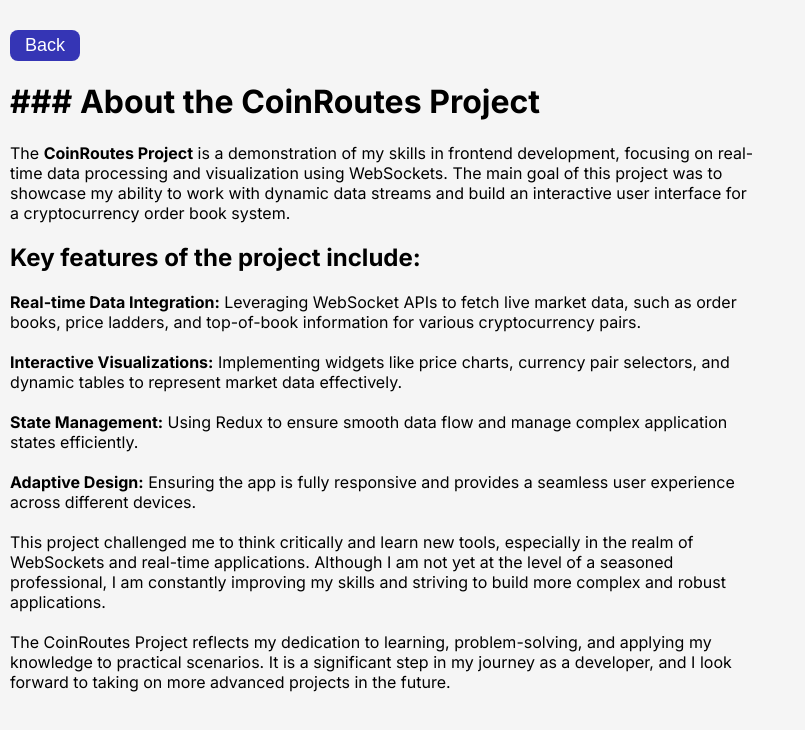
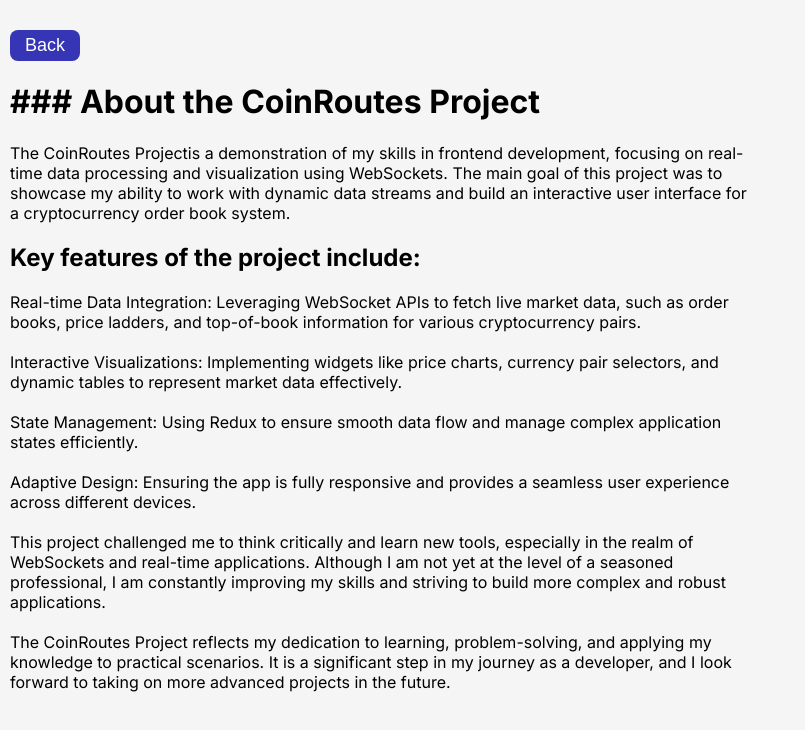
Before and after one commit to Asadullo64/coinroute_on_next.ts, a Next.js app: page /about in a window 1280 px wide. Shown: the top 730 px of the page, without its empty margins (0-805 px from the left). Built offline with nearby package versions, Linux system fonts and the light colour scheme.

Commit message:
fix issue

```diff
--- a/app/about/page.tsx
+++ b/app/about/page.tsx
@@ -8,34 +8,34 @@
       </Link>
       <h1>### About the CoinRoutes Project</h1>
       <p>
-        The <strong>CoinRoutes Project</strong> is a demonstration of my skills
-        in frontend development, focusing on real-time data processing and
-        visualization using WebSockets. The main goal of this project was to
-        showcase my ability to work with dynamic data streams and build an
-        interactive user interface for a cryptocurrency order book system.
+        The CoinRoutes Projectis a demonstration of my skills in frontend
+        development, focusing on real-time data processing and visualization
+        using WebSockets. The main goal of this project was to showcase my
+        ability to work with dynamic data streams and build an interactive user
+        interface for a cryptocurrency order book system.
       </p>
       <ul>
         <h2>Key features of the project include:</h2>
         <li>
-          <strong>Real-time Data Integration:</strong> Leveraging WebSocket
-          APIs to fetch live market data, such as order books, price ladders,
-          and top-of-book information for various cryptocurrency pairs.
+          Real-time Data Integration: Leveraging WebSocket APIs to fetch live
+          market data, such as order books, price ladders, and top-of-book
+          information for various cryptocurrency pairs.
         </li>
         <br />
         <li>
-          <strong>Interactive Visualizations:</strong> Implementing widgets
-          like price charts, currency pair selectors, and dynamic tables to
-          represent market data effectively.
+          Interactive Visualizations: Implementing widgets like price charts,
+          currency pair selectors, and dynamic tables to represent market data
+          effectively.
         </li>
         <br />
         <li>
-          <strong>State Management:</strong> Using Redux to ensure smooth data
-          flow and manage complex application states efficiently.
+          State Management: Using Redux to ensure smooth data flow and manage
+          complex application states efficiently.
         </li>
         <br />
         <li>
-          <strong>Adaptive Design:</strong> Ensuring the app is fully responsive
-          and provides a seamless user experience across different devices.
+          Adaptive Design: Ensuring the app is fully responsive and provides a
+          seamless user experience across different devices.
         </li>
         <br />
       </ul>
--- a/src/components/LineChart/LineChart.tsx
+++ b/src/components/LineChart/LineChart.tsx
@@ -16,9 +16,8 @@
 export const LineChart: React.FC<{ currencyPair: string }> = ({
   currencyPair,
 }) => {
-  const [priceData, setPriceData] = useState<{ price: number; time: number }[]>(
-    []
-  );
+  const [priceData, setPriceData] = useState<{ price: number; time: number }[]>([]);
+
   const [bestBidData, setBestBidData] = useState<
     { price: number; time: number }[]
   >([]);
```
